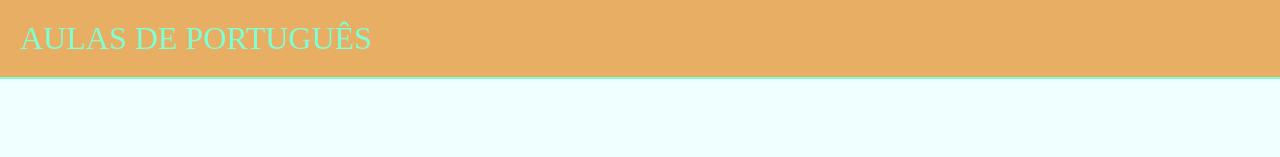
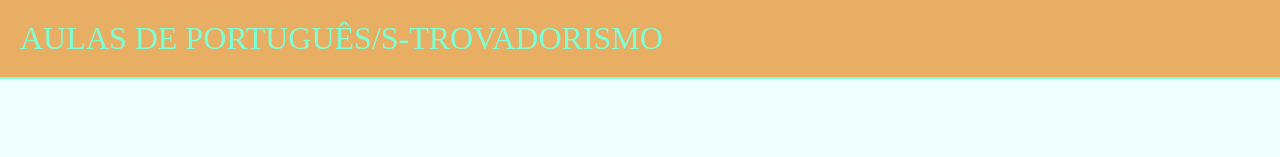
Before and after one commit to guilhermepaulafranco-bot/portuguestrovadorismo, a plain HTML site: page index.html in a window 1280 px wide. Shown: the top 157 px of the page. Drawn offline with Linux system fonts and the light colour scheme; grey boxes are pictures that could not be loaded.

Commit message:
Update index.html

```diff
--- a/index.html
+++ b/index.html
@@ -2,12 +2,12 @@
 
 <head>
     <link rel="stylesheet" href="style.css">
-    <title>PORTUGUÊs</title>
+    <title>PORTUGUÊS</title>
 </head>
 
 <body>
 
-    <header> AULAS DE PORTUGUÊS</S-TROVADORISMO></header>
+    <header> AULAS DE PORTUGUÊS/S-TROVADORISMO</header>
     <section>
 
         <div class="chamada-texto">
```
